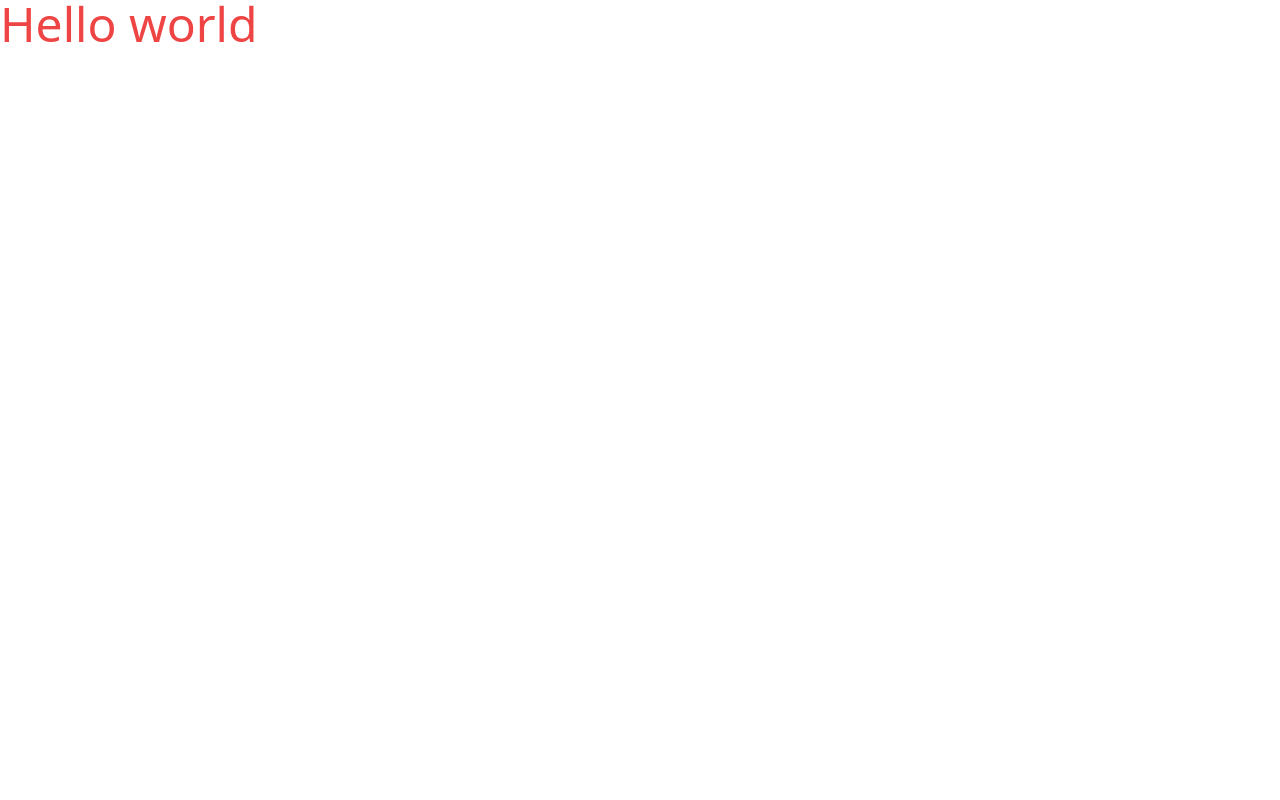
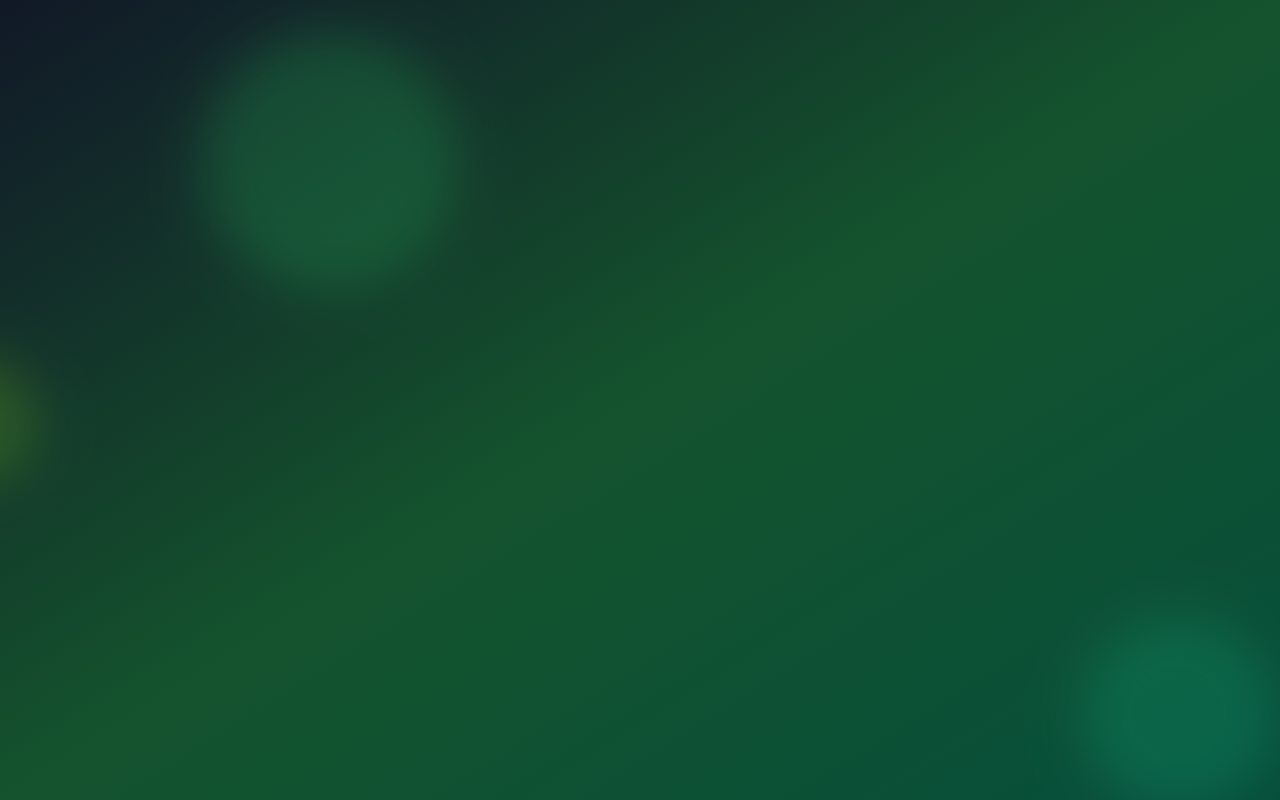
Before and after one commit to josephOlatiloGit/Advance-Auth-App, a React (Vite) app in the folder frontend/: page / in a window 1280 px wide. Built offline with nearby package versions, Linux system fonts and the light colour scheme.

Commit message:
creating the ui with animated bg using framer-motion

```diff
--- a/frontend/package.json
+++ b/frontend/package.json
@@ -10,8 +10,10 @@
     "preview": "vite preview"
   },
   "dependencies": {
+    "framer-motion": "^11.5.4",
     "react": "^18.3.1",
-    "react-dom": "^18.3.1"
+    "react-dom": "^18.3.1",
+    "react-router-dom": "^6.26.2"
   },
   "devDependencies": {
     "@eslint/js": "^9.9.0",
--- a/frontend/src/App.jsx
+++ b/frontend/src/App.jsx
@@ -1,5 +1,58 @@
+import FloatingShape from "./components/FloatingShape";
+
 function App() {
-  return <div className="text-red-500 text-5xl">Hello world</div>;
+  const shapes = [
+    { color: "bg-green-500", size: "w-64 h-64", top: "-5%", left: "10%" },
+    { color: "bg-emerald-500", size: "w-48 h-48", top: "70%", left: "80%" },
+    { color: "bg-lime-500", size: "w-32 h-32", top: "40%", left: "-10%" },
+  ];
+
+  return (
+    <div className="min-h-screen bg-gradient-to-br from-gray-900 via-green-900 to-emerald-900 flex items-center justify-center relative overflow-hidden">
+      {shapes.map((shape, index) => (
+        <FloatingShape
+          key={index}
+          color={shape.color}
+          size={shape.size}
+          top={shape.top}
+          left={shape.left}
+          delay={Math.random() * 5} // Randomize delay
+        />
+      ))}
+    </div>
+  );
 }
 
 export default App;
+
+// import FloatingShape from "./components/FloatingShape";
+
+// function App() {
+//   return (
+//     <div className="min-h-screen bg-gradient-to-br from-gray-900 via-green-900 to-emerald-900 flex items-center justify-center relative overflow-hidden">
+//       <FloatingShape
+//         color="bg-green-500"
+//         size="w-64 h-64"
+//         top="-5%"
+//         left="10%"
+//         delay={0}
+//       />
+//       <FloatingShape
+//         color="bg-emerald-500"
+//         size="w-48 h-48"
+//         top="70%"
+//         left="80%"
+//         delay={5}
+//       />
+//       <FloatingShape
+//         color="bg-lime-500"
+//         size="w-32 h-32"
+//         top="40%"
+//         left="-10%"
+//         delay={2}
+//       />
+//     </div>
+//   );
+// }
+
+// export default App;
--- /dev/null
+++ b/frontend/src/components/FloatingShape.jsx
@@ -0,0 +1,23 @@
+import React from "react";
+import { motion } from "framer-motion";
+
+export default function FloatingShape({ color, size, top, left, delay }) {
+  return (
+    <motion.div
+      className={`absolute rounded-full ${color} ${size} opacity-20 blur-xl`}
+      style={{ top, left }}
+      animate={{
+        y: [0, 100, 0], // Use pixel values or percentage strings
+        x: [0, 100, 0],
+        rotate: [0, 360, 0],
+      }}
+      transition={{
+        duration: 20,
+        ease: "linear",
+        repeat: Infinity,
+        delay: delay,
+      }}
+      aria-hidden="true"
+    />
+  );
+}
```
Also changed, not shown: frontend/eslint.config.js (+17 -17 lines), frontend/src/main.jsx (+9 -8 lines), 1 other file (tests, documents, lock files or other folders).
